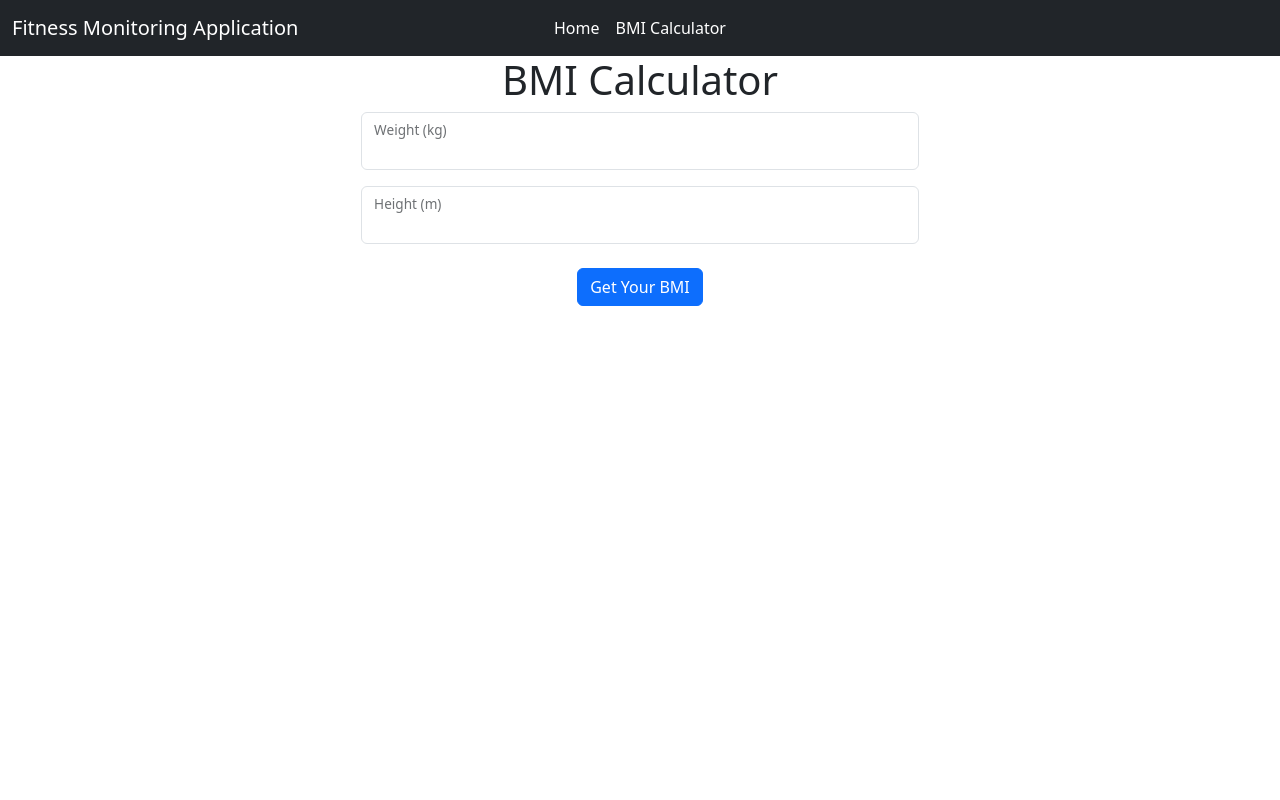
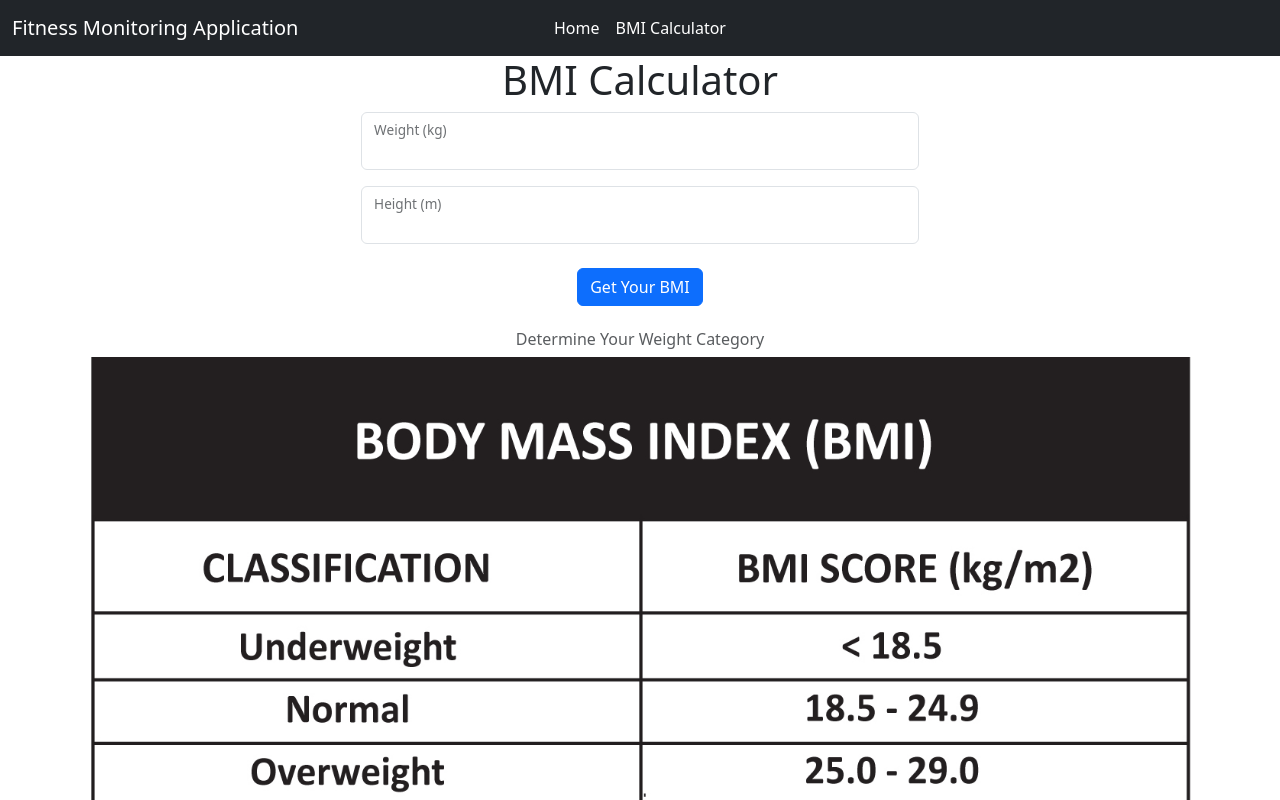
Before and after one commit to RajarshiRay25/Body-Mass-Index-React-App, a React (Vite) app: page /bmi in a window 1280 px wide. Shown: the top 800 px of the page. Built offline with nearby package versions, Linux system fonts and the light colour scheme.

Commit message:
Adding BMI table for determination

```diff
--- a/index.html
+++ b/index.html
@@ -5,7 +5,7 @@
     <link rel="icon" type="image/svg+xml" href="/vite.svg" />
     <meta name="viewport" content="width=device-width, initial-scale=1.0" />
     <link href="https://cdn.jsdelivr.net/npm/bootstrap@5.3.0-alpha1/dist/css/bootstrap.min.css" rel="stylesheet" integrity="sha384-GLhlTQ8iRABdZLl6O3oVMWSktQOp6b7In1Zl3/Jr59b6EGGoI1aFkw7cmDA6j6gD" crossorigin="anonymous">
-    <title>Vite + React</title>
+    <title>Body Mass Index App</title>
   </head>
   <body>
     <div id="root"></div>
--- a/src/components/BMIform.jsx
+++ b/src/components/BMIform.jsx
@@ -1,4 +1,5 @@
 import React, { useState } from 'react'
+import BMI from "../assets/BMIIMG.png"
 export default function BMIform() {
     const [weight, setWeight] = useState('');
     const [height, setHeight] = useState('');
@@ -31,9 +32,14 @@ export default function BMIform() {
                     <input type="number" id="height" className='form-control' name="height" value={height} onChange={(e) => setHeight(e.target.value)} />
                     <label htmlFor="floatingInput">Height (m)</label>
                 </div>
-                <button  className="btn btn-primary my-4" type="submit">Get Your BMI</button>
+                <button className="btn btn-primary my-4" type="submit">Get Your BMI</button>
             </form>
             {result && <h5>Your BMI is: {result}</h5>}
+            <figure class="figure">
+                <figcaption class="figure-caption"><h6>Determine Your Weight Category</h6></figcaption>
+                <img src={BMI} class="figure-img img-fluid rounded" alt="..." />
+            </figure>
+            {/* <img src={BMI} class="img-fluid" alt="..."></img> */}
         </div>
     )
 }
```
Also changed, not shown: src/assets/BMIIMG.png (added).
